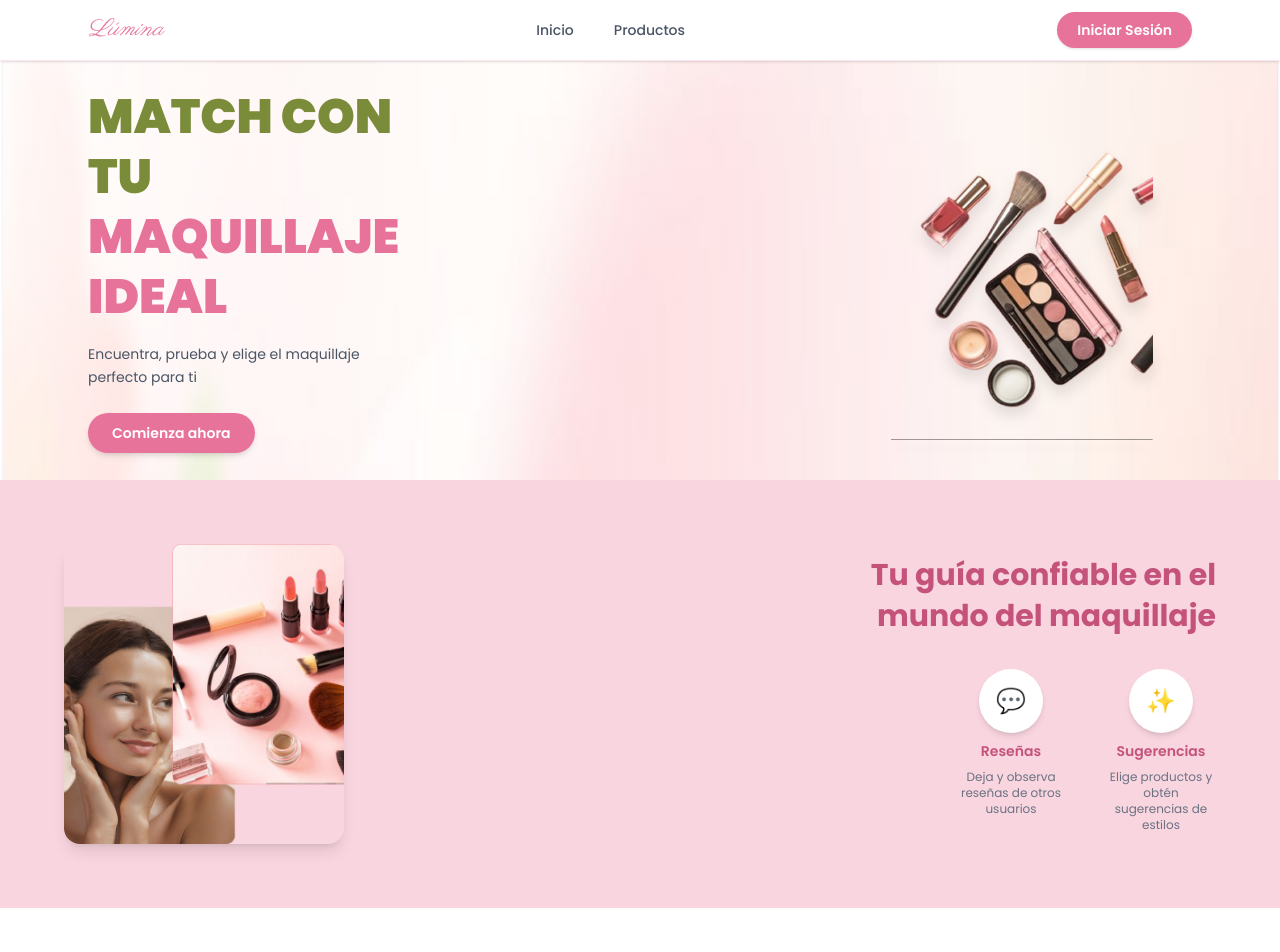
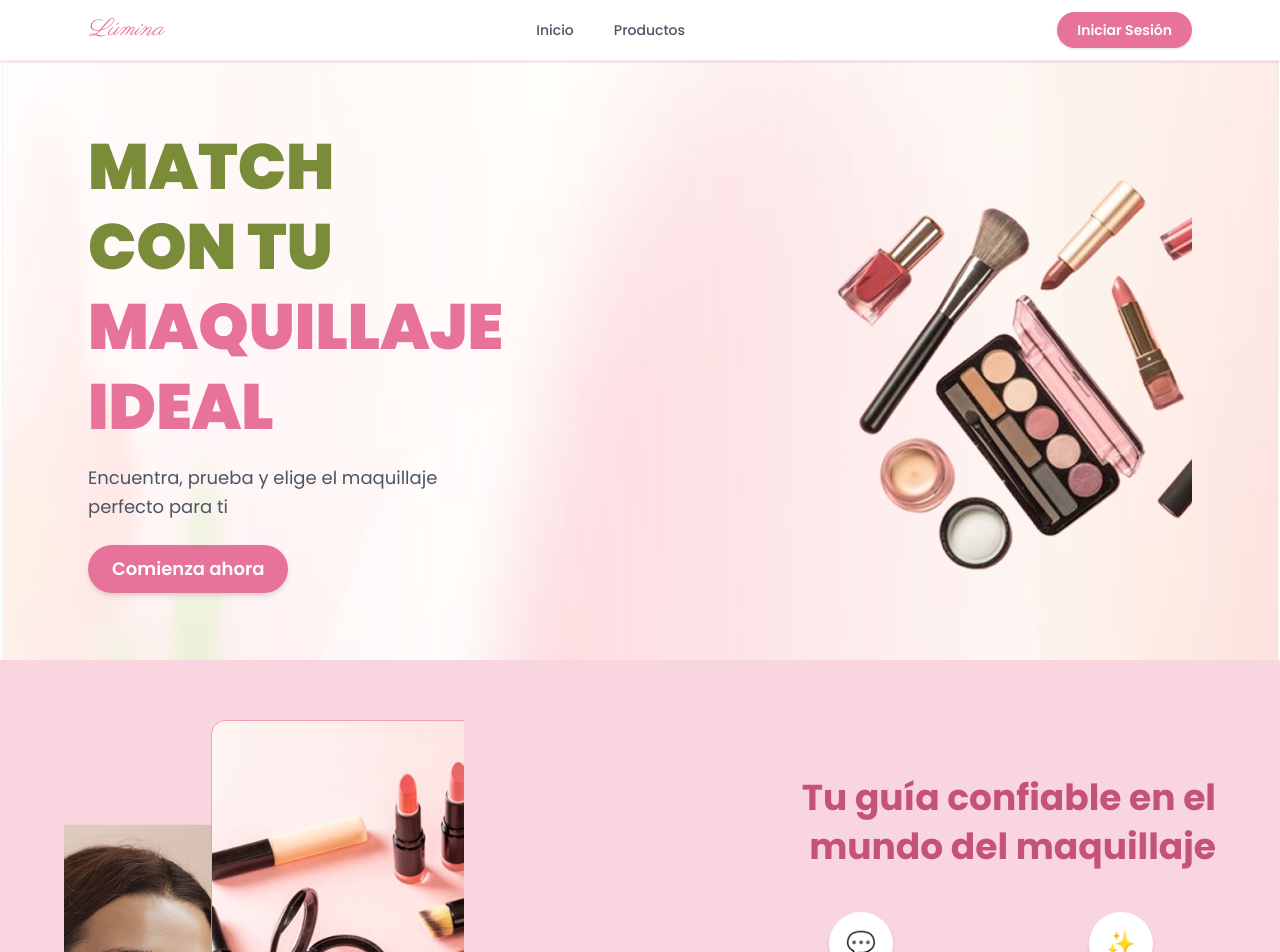
Before and after one commit to Nadia-Guerra/lumina-frontend, a Next.js app in the folder lumina-frontend/: page / in a window 1280 px wide. Shown: the top 952 px of the page. Built offline with nearby package versions, Linux system fonts and the light colour scheme.

Commit message:
images and size details

```diff
--- a/lumina-frontend/src/app/landing/AboutSection.tsx
+++ b/lumina-frontend/src/app/landing/AboutSection.tsx
@@ -4,44 +4,41 @@ export default function AboutSection() {
   return (
     <section
       id="about"
-      className="w-full bg-[#F9D5DF] py-16 px-6"
+      className="w-full bg-[#F9D5DF] py-15 px-6"
     >
-      <div className="max-w-6xl mx-auto flex items-center gap-12 flex-wrap md:flex-nowrap">
-        {/* Left - imágenes */}
-        <div className="relative w-full md:w-[280px] h-[300px] flex-shrink-0">
+      <div className="max-w-6xl mx-auto flex items-center gap-10 flex-wrap md:flex-nowrap">
+
+        <div className="relative w-full md:w-[400px] h-[500px] flex-shrink-0">
           <Image
             src="/side-left-landing-photo.png"
             alt="Guía de maquillaje Lúmina"
             fill
-            className="object-cover rounded-2xl shadow-lg"
+            className="object-cover"
           />
         </div>
 
-        {/* Right - texto + íconos */}
-        <div className="flex flex-col gap-8 flex-1">
-          <h2 className="text-3xl font-bold text-[#C4527B] leading-snug text-center md:text-right">
+        <div className="flex flex-col gap-10 flex-1">
+          <h2 className="text-4xl font-bold text-[#C4527B] leading-snug text-center md:text-right">
             Tu guía confiable en el<br />mundo del maquillaje
           </h2>
 
-          <div className="flex gap-10 justify-center md:justify-end">
-            {/* Reseñas */}
+          <div className="flex gap-25 justify-center md:justify-end">
             <div className="flex flex-col items-center gap-2">
               <div className="w-16 h-16 rounded-full bg-white shadow-md flex items-center justify-center text-2xl">
                 💬
               </div>
-              <span className="font-semibold text-[#C4527B] text-sm">Reseñas</span>
-              <p className="text-xs text-gray-500 text-center max-w-[110px]">
+              <span className="font-semibold text-[#C4527B] text-3xl">Reseñas</span>
+              <p className="text-xl text-gray-500 text-center max-w-[110px]">
                 Deja y observa reseñas de otros usuarios
               </p>
             </div>
 
-            {/* Sugerencias */}
             <div className="flex flex-col items-center gap-2">
               <div className="w-16 h-16 rounded-full bg-white shadow-md flex items-center justify-center text-2xl">
                 ✨
               </div>
-              <span className="font-semibold text-[#C4527B] text-sm">Sugerencias</span>
-              <p className="text-xs text-gray-500 text-center max-w-[110px]">
+              <span className="font-semibold text-[#C4527B] text-3xl">Sugerencias</span>
+              <p className="text-xl text-gray-500 text-center max-w-[110px]">
                 Elige productos y obtén sugerencias de estilos
               </p>
             </div>
--- a/lumina-frontend/src/app/landing/HeroSection.tsx
+++ b/lumina-frontend/src/app/landing/HeroSection.tsx
@@ -4,45 +4,41 @@ export default function HeroSection() {
   return (
     <section
       id="inicio"
-      className="relative w-full min-h-[420px] flex items-center overflow-hidden"
+      className="relative w-full min-h-[600px] flex items-center overflow-hidden"
     >
-      {/* Background image */}
       <Image
         src="/landing-background.png"
         alt="Fondo landing Lúmina"
         fill
-        className="object-cover object-center"
+        className="object-cover"
         priority
       />
 
-      {/* Overlay suave */}
       <div className="absolute inset-0 bg-gradient-to-r from-white/60 via-white/30 to-transparent" />
 
       <div className="relative z-10 w-full max-w-6xl mx-auto px-6 flex items-center justify-between gap-8">
-        {/* Left content */}
-        <div className="flex flex-col gap-4 max-w-xs">
-          <h1 className="font-black uppercase leading-tight" style={{ fontSize: 'clamp(2rem, 5vw, 3rem)' }}>
+        <div className="flex flex-col gap-4 max-w-sm">
+          <h1 className="font-black uppercase leading-tight" style={{ fontSize: 'clamp(3rem, 5vw, 4rem)' }}>
             <span className="text-[#7A8C3A] block">Match con tu</span>
             <span className="text-[#E8739A] block">Maquillaje Ideal</span>
           </h1>
-          <p className="text-gray-600 text-sm leading-relaxed">
+          <p className="text-gray-600 text-lg leading-relaxed">
             Encuentra, prueba y elige el maquillaje<br />perfecto para ti
           </p>
           <button
             id="hero-cta-btn"
-            className="self-start bg-[#E8739A] hover:bg-[#d45f87] text-white px-6 py-2.5 rounded-full text-sm font-semibold transition-all active:scale-95 cursor-pointer shadow-md mt-2"
+            className="self-start bg-[#E8739A] hover:bg-[#d45f87] text-white px-6 py-2.5 rounded-full text-lg font-semibold transition-all active:scale-95 cursor-pointer shadow-md mt-2"
           >
             Comienza ahora
           </button>
         </div>
 
-        {/* Right image */}
-        <div className="relative w-[340px] h-[340px] flex-shrink-0 hidden md:block">
+        <div className="relative w-[400px] h-[500px] flex-shrink-0 hidden md:block">
           <Image
             src="/rightup-side-landing.png"
             alt="Productos de maquillaje"
             fill
-            className="object-contain drop-shadow-xl"
+            className="object-cover"
             priority
           />
         </div>
```
